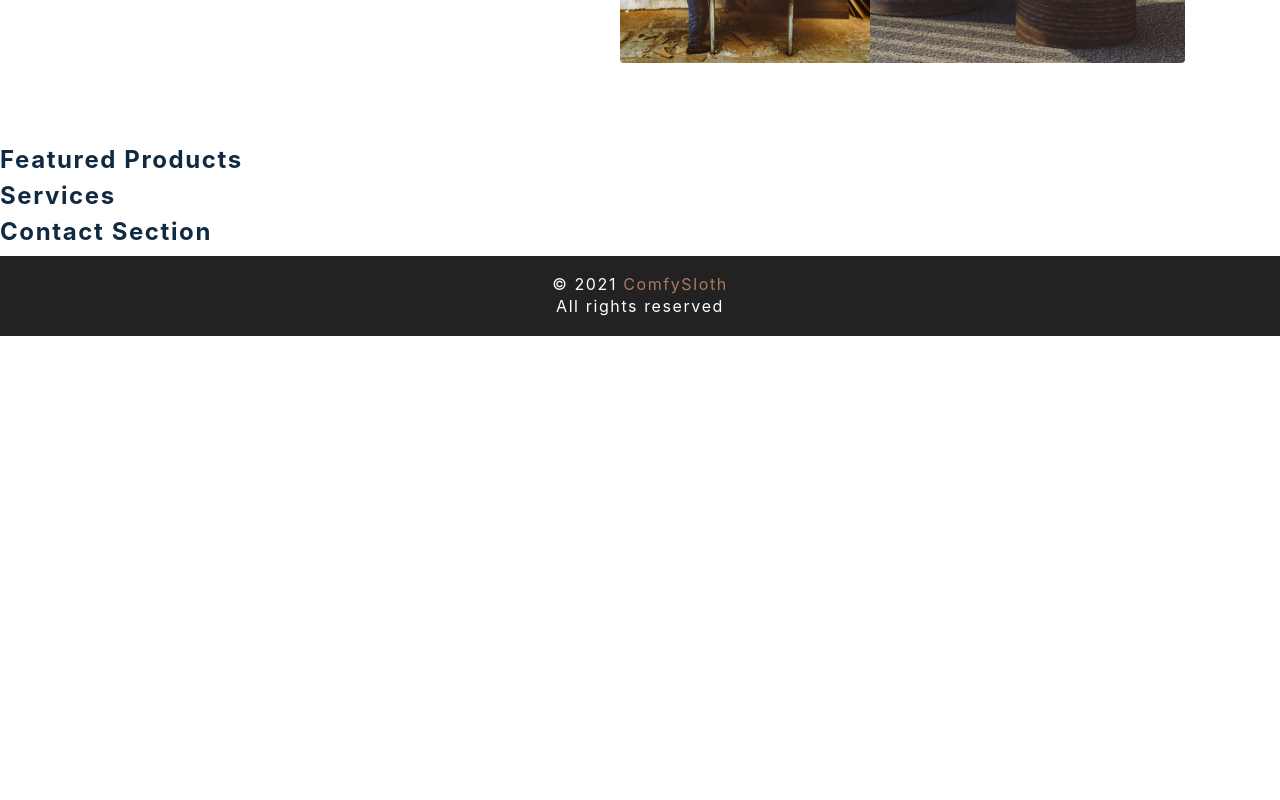
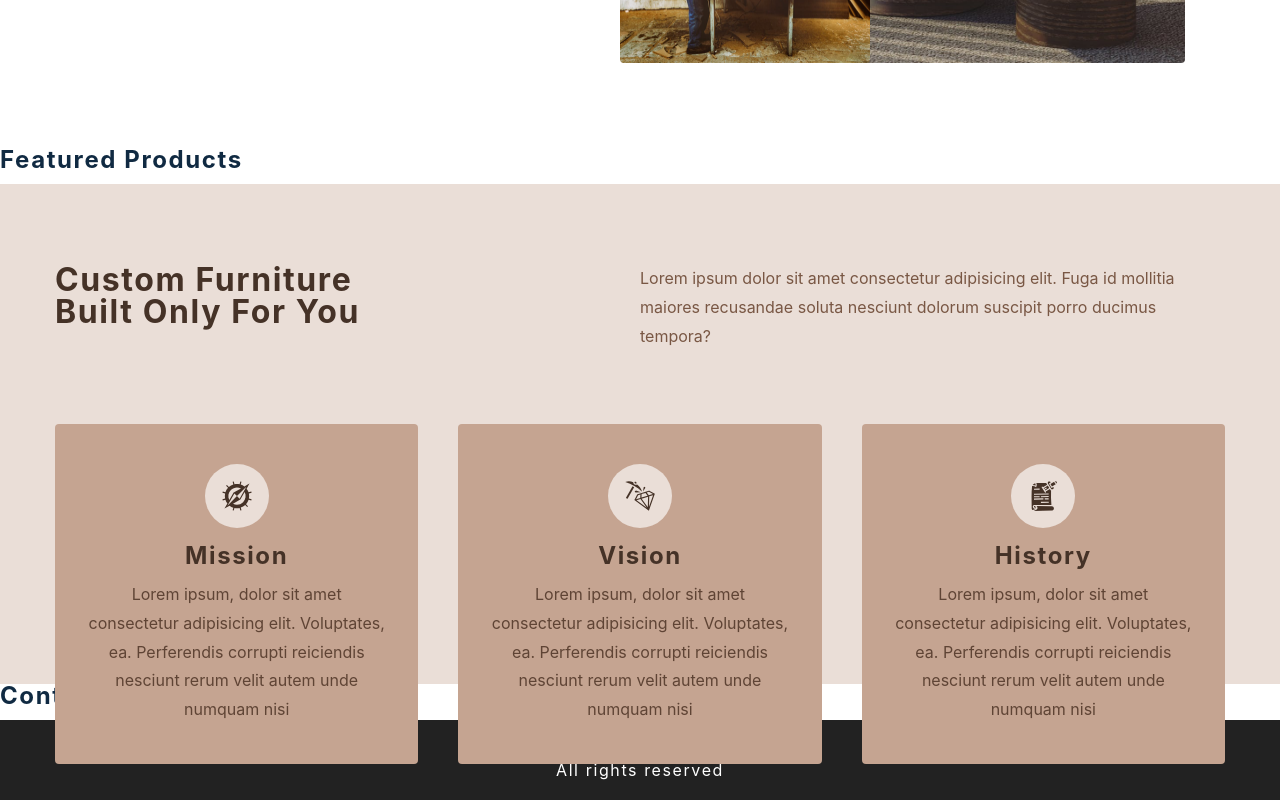
Before and after one commit to leopoldkwok/E-Commerce-Project, a React (Create React App) app: page / in a window 1280 px wide. Shown: the part 652-1452 px from the top of the page. Before the commit the page ends 988 px from the top, so only its background shows below. Built offline with nearby package versions, Linux system fonts and the light colour scheme; the HTML template or start-up script is replaced by a standard one.

Commit message:
Home Page  - Services

```diff
--- a/src/components/Services.js
+++ b/src/components/Services.js
@@ -1,10 +1,38 @@
-import React from 'react'
-import styled from 'styled-components'
-import { services } from '../utils/constants'
+import React from 'react';
+import styled from 'styled-components';
+import { services } from '../utils/constants';
 
 const Services = () => {
-  return <h4>services </h4>
-}
+  return (
+    <Wrapper>
+      <div className='section-center'>
+        <article className='header'>
+          <h3>
+            custom furniture <br />
+            built only for you
+          </h3>
+          <p>
+            Lorem ipsum dolor sit amet consectetur adipisicing elit. Fuga id
+            mollitia maiores recusandae soluta nesciunt dolorum suscipit porro
+            ducimus tempora?
+          </p>
+        </article>
+        <div className='services-center'>
+          {services.map((service) => {
+            const { id, icon, title, text } = service;
+            return (
+              <article key={id} className='service'>
+                <span className='icon'>{icon}</span>
+                <h4>{title}</h4>
+                <p>{text}</p>
+              </article>
+            );
+          })}
+        </div>
+      </div>
+    </Wrapper>
+  );
+};
 
 const Wrapper = styled.section`
   h3,
@@ -68,5 +96,5 @@
       transform: translateY(5rem);
     }
   }
-`
-export default Services
+`;
+export default Services;
```
